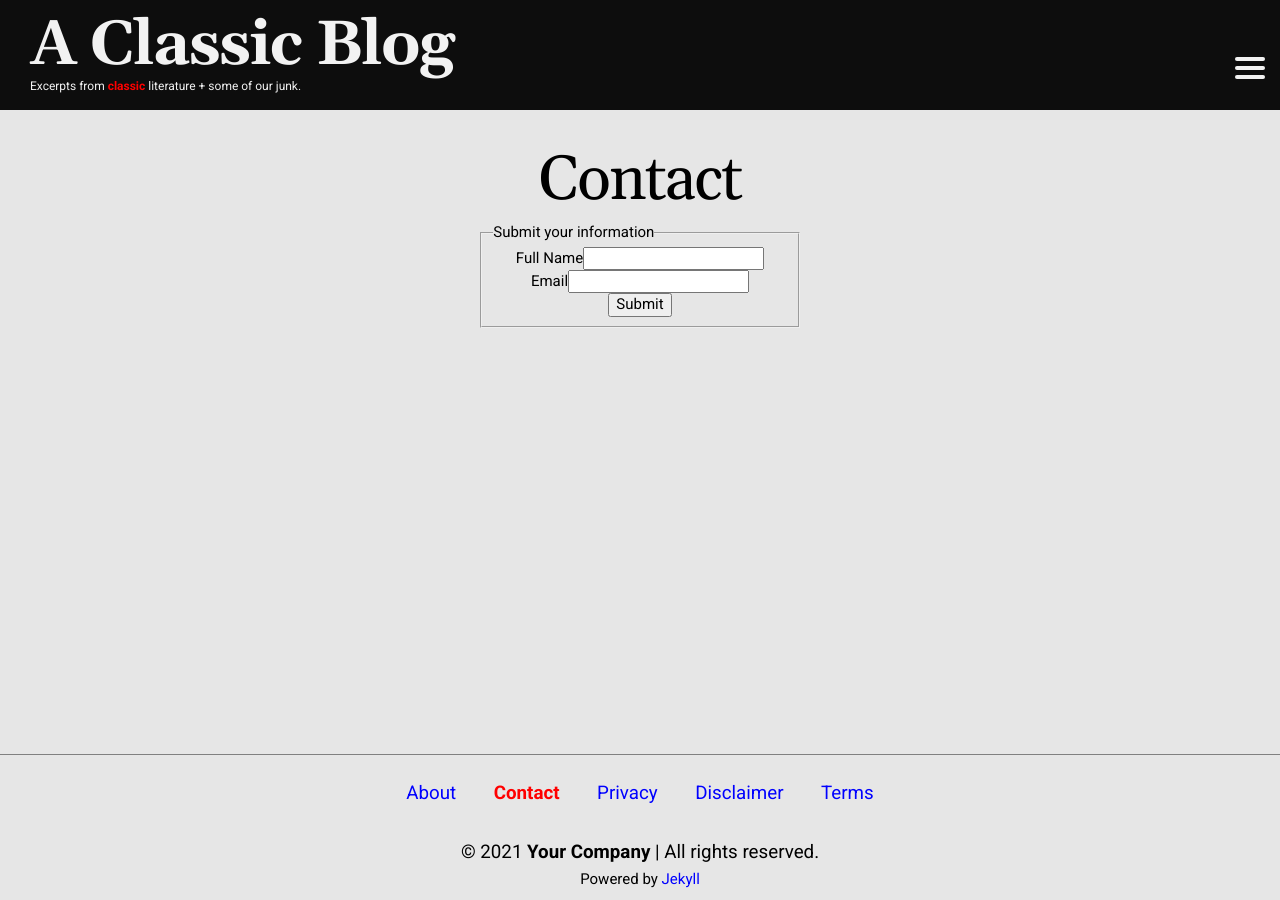
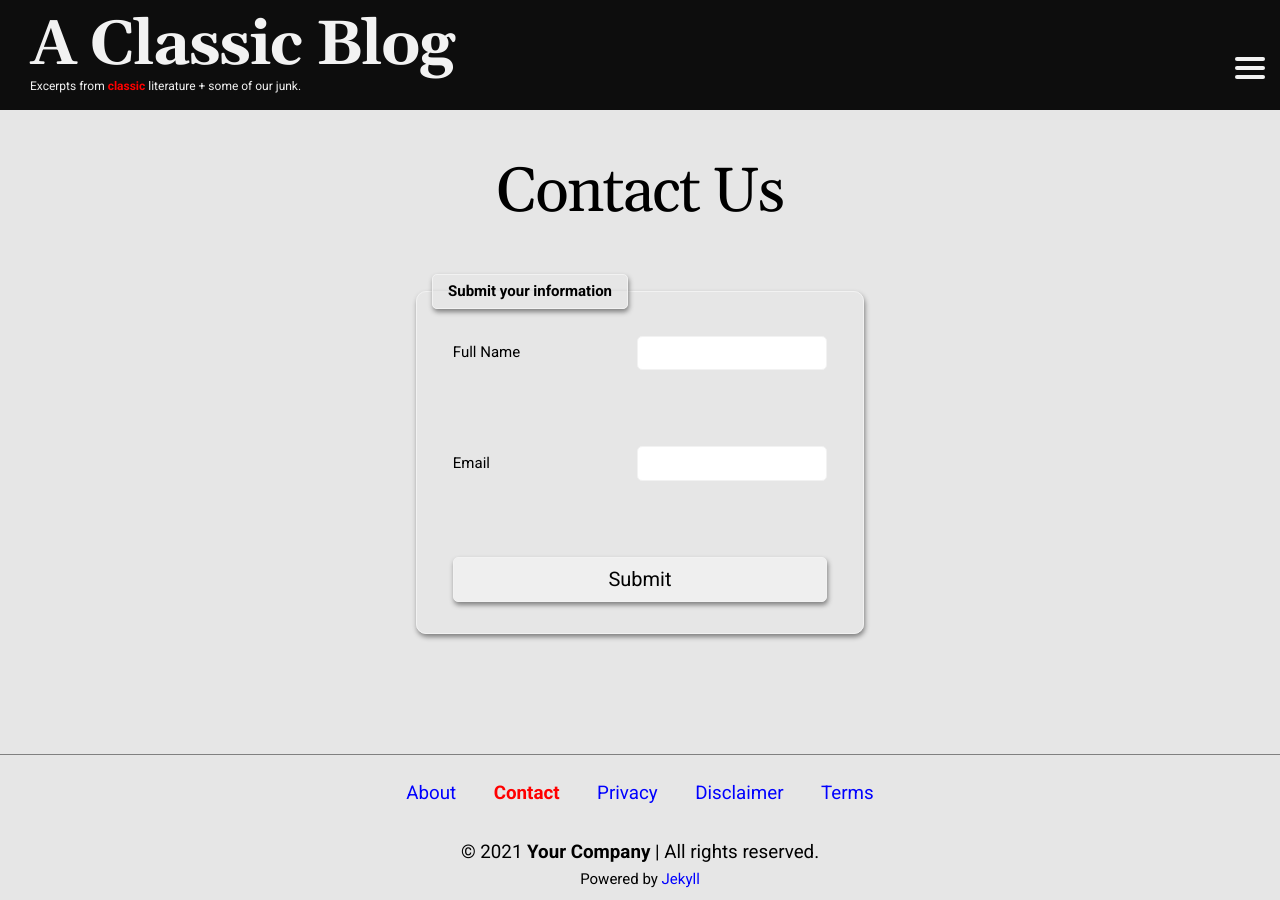
Before and after one commit to jsherling/classic-blog, a Jekyll site: the page built from contact.html, in a window 1280 px wide. Built offline with Jekyll 4.4.1, drawn with Linux system fonts in a browser that asks for light colours.

Commit message:
Contact form styling tweaks

```diff
--- a/_sass/style/_layout.scss
+++ b/_sass/style/_layout.scss
@@ -223,15 +223,44 @@ fieldset.contact {
   display: flex;
   flex-direction: column;
   align-items: center;
-  justify-content: center;
-  width: 25vw;
+  justify-content: space-between;
+  height: 40vh;
+  width: 35vw;
   max-width: 100%;
-}
+  padding: 1em;
+  border: 1px solid $white-color;
+  border-radius: 10px;
+  box-shadow: 1px 3px 5px $default-color;
 
-section.contact {
-  display: flex;
-  align-items: center;
-  justify-content: space-between;
+  & legend {
+    border: 1px solid $white-color;
+    padding: 0.5em 1em;
+    border-radius: 5px;
+    box-shadow: 1px 3px 5px $default-color;
+  }
+
+  & section.contact {
+    display: flex;
+    align-items: center;
+    justify-content: space-between;
+    width: 90%;
+
+    & input {
+      padding: 0.5em;
+      border: 1px solid $white-color;
+      border-radius: 5px;
+    }
+  }
+
+  & button {
+    width: 90%;
+    font-size: 1.25rem;
+    padding: 0.5em 0;
+    border: 1px solid $white-color;
+    border-radius: 5px;
+    box-shadow: 1px 3px 5px $default-color;
+    outline: none;
+  }
 }
 
 /* Footer */
--- a/contact.html
+++ b/contact.html
@@ -1,20 +1,20 @@
 ---
 layout: static-pages
-title: Contact
 ---
 
 <form class="contact">
+  <h1 class="center mb-1em">Contact Us</h1>
   <fieldset class="contact">
-    <legend>Submit your information</legend>
+    <legend class="mb-1em"><strong>Submit your information</strong></legend>
 
-    <section class="contact name">
+    <section class="contact name mb-1em">
       <label>Full Name</label>
       <input type="text" required class="contact">
     </section>
-    <section class="contact email">
+    <section class="contact email mb-1em">
       <label>Email</label>
       <input type="email" required class="contact">
     </section>
-    <button class="contact btn">Submit</button>
+    <button class="contact btn mb-1em">Submit</button>
   </fieldset>
 </form>
```
